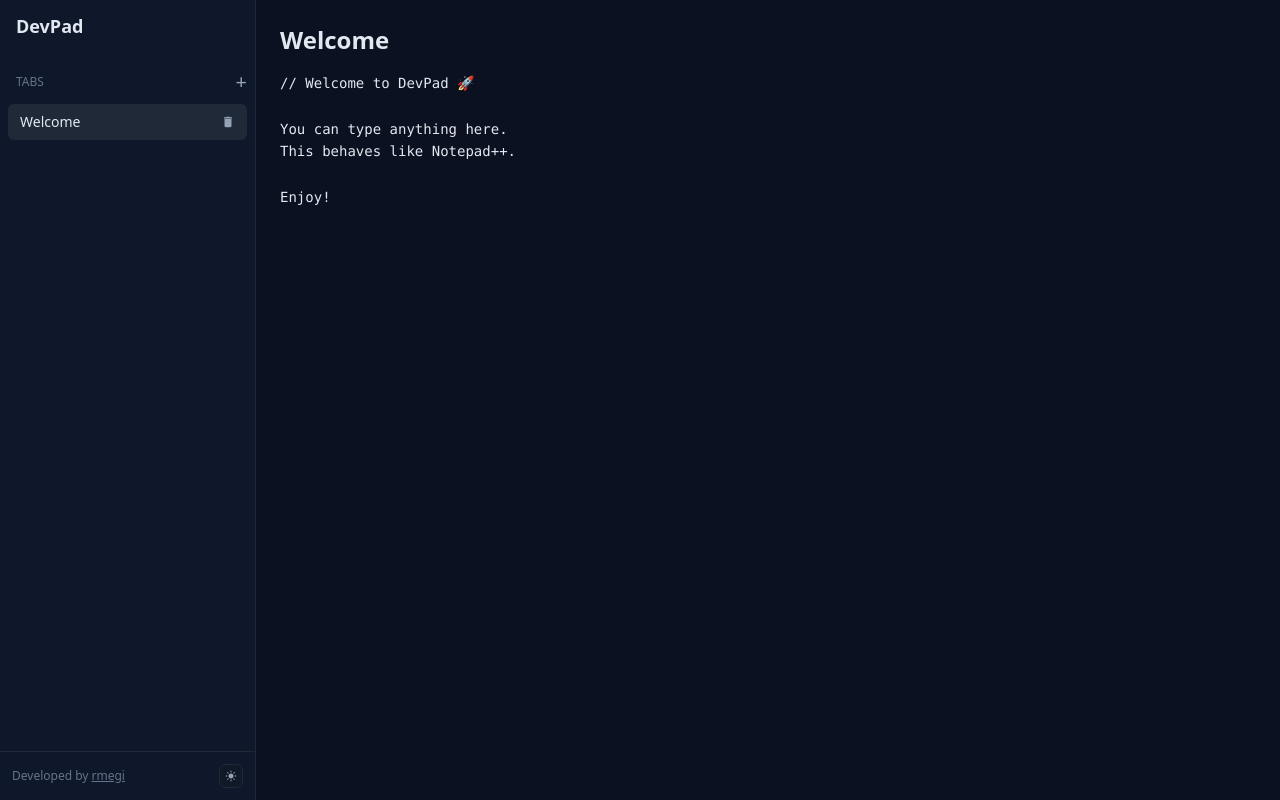
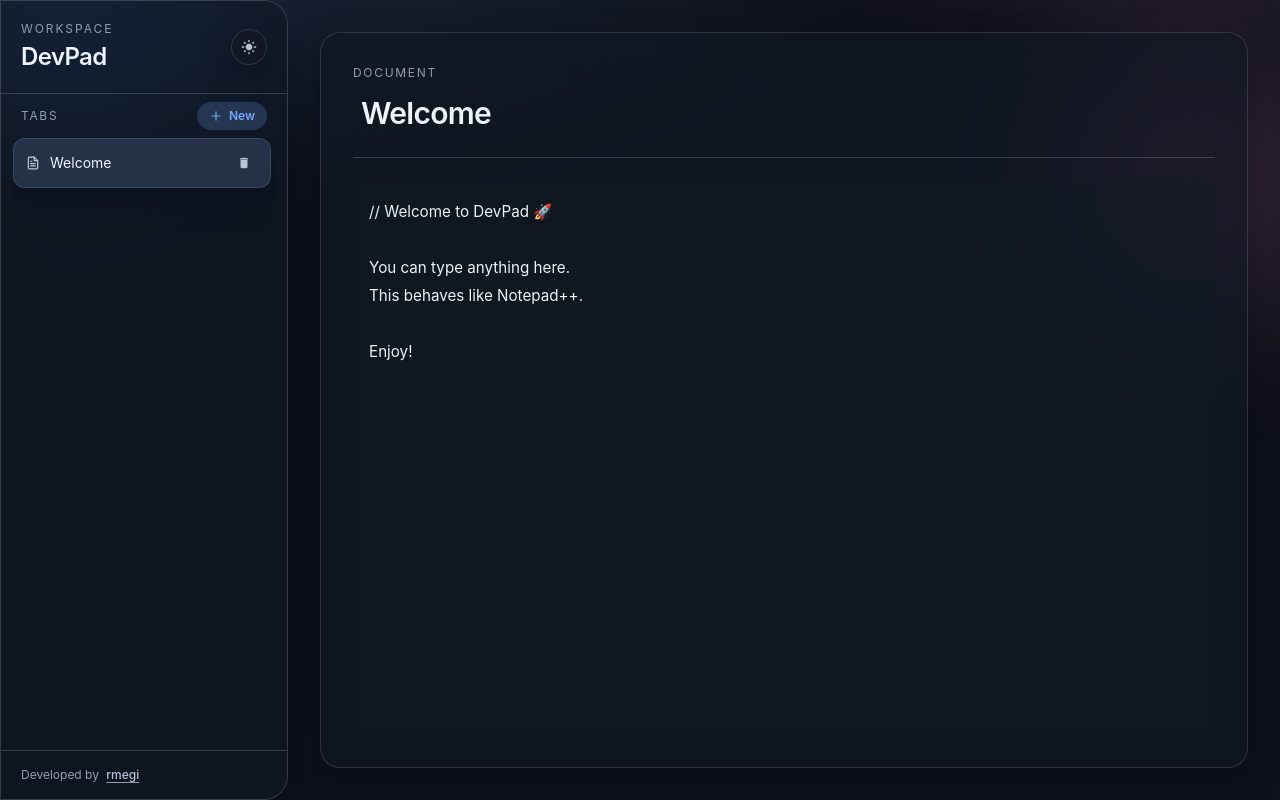
Before and after one commit to rmegi/dev-pad, a React (Vite) app in the folder dev-pad-gui/: page / in a window 1280 px wide. Built offline with nearby package versions, Linux system fonts and the light colour scheme.

Commit message:
feat: enhance UI components and improve layout for better user experience

```diff
--- a/dev-pad-gui/src/components/mainEditor/mainEditor.tsx
+++ b/dev-pad-gui/src/components/mainEditor/mainEditor.tsx
@@ -10,40 +10,47 @@
   const setContent = useSetAtom(setActiveTabContentAtom);
   const setTitle = useSetAtom(setActiveTabTitleAtom);
 
-  if (!activeTab) return null;
+  if (!activeTab) {
+    return (
+      <main className="flex h-full w-full flex-1 items-center justify-center p-4 md:p-8">
+        <div className="glass w-full max-w-xl rounded-[var(--radius-lg)] p-10 text-center">
+          <p className="text-lg font-semibold tracking-tight text-[var(--text)]">
+            No tab selected
+          </p>
+          <p className="mt-2 text-sm text-[var(--muted)]">
+            Create a new tab from the sidebar to start writing.
+          </p>
+        </div>
+      </main>
+    );
+  }
 
   return (
-    <main className="flex-1 h-full p-6 overflow-hidden flex flex-col min-h-0">
-      {/* Title */}
+    <main className="flex h-full w-full flex-1 p-4 md:p-8">
+      <section className="glass flex min-h-0 w-full flex-col rounded-[var(--radius-lg)] p-5 md:p-8">
+        <header className="thin-separator mb-4 border-b pb-4 md:mb-6 md:pb-5">
+          <p className="text-xs uppercase tracking-[0.14em] text-[var(--muted-2)]">
+            Document
+          </p>
           <input
             type="text"
-        className="bg-transparent text-2xl font-semibold outline-none mb-4 text-[var(--text)] placeholder:text-[var(--muted-2)]"
+            className="focus-ring mt-2 w-full rounded-[var(--radius-sm)] bg-transparent px-2 py-1.5 text-3xl font-semibold tracking-tight text-[var(--text)] outline-none placeholder:text-[var(--muted-2)]"
             value={activeTab.title}
             onChange={(e) => setTitle(e.target.value)}
+            placeholder="Untitled"
+            aria-label="Tab title"
           />
+        </header>
 
-      {/* Editor */}
         <textarea
-        className="
-          flex-1
-          min-h-0
-          h-full
-          w-full
-          bg-transparent
-          text-[var(--text)]
-          placeholder:text-[var(--muted-2)]
-          outline-none
-          resize-none
-          font-mono
-          text-sm
-          leading-relaxed
-          overflow-y-auto
-        "
+          className="focus-ring min-h-0 h-full w-full flex-1 resize-none rounded-[var(--radius-md)] bg-[var(--surface-soft)] px-4 py-4 font-[var(--font-mono)] text-[0.95rem] leading-7 text-[var(--text)] outline-none placeholder:text-[var(--muted-2)] transition-colors duration-[var(--duration-fast)] ease-[var(--easing-standard)]"
           spellCheck={false}
           value={activeTab.content}
           onChange={(e) => setContent(e.target.value)}
           placeholder="Start typing..."
+          aria-label="Editor content"
         />
+      </section>
     </main>
   );
 };
--- a/dev-pad-gui/src/components/tabSection/tabItem.tsx
+++ b/dev-pad-gui/src/components/tabSection/tabItem.tsx
@@ -2,6 +2,7 @@
 import { MdDelete } from "react-icons/md";
 import { useAtom } from "jotai";
 import { deleteActiveTabAtom } from "../../atoms/tabsAtom";
+import { FiFileText } from "react-icons/fi";
 
 import { useSortable } from "@dnd-kit/sortable";
 import { CSS } from "@dnd-kit/utilities";
@@ -30,15 +31,27 @@
       style={style}
       {...attributes}
       {...listeners}
-      className={`px-3 py-2 rounded-md text-sm transition flex justify-between items-center mb-2 cursor-grab active:cursor-grabbing
+      tabIndex={0}
+      role="button"
+      aria-pressed={active}
+      className={`focus-ring mb-2 flex cursor-grab items-center justify-between rounded-[var(--radius-sm)] border px-3 py-2.5 text-sm transition-all duration-[var(--duration-fast)] ease-[var(--easing-standard)] active:cursor-grabbing
         ${
           active
-            ? "bg-[var(--tab-active)] text-[var(--text)]"
-            : "text-[var(--muted)] hover:bg-[var(--tab-hover)] hover:text-[var(--text)]"
+            ? "border-[var(--border)] bg-[var(--tab-active)] text-[var(--text)] shadow-[var(--shadow-1)]"
+            : "border-transparent bg-transparent text-[var(--muted)] hover:border-[var(--border)] hover:bg-[var(--tab-hover)] hover:text-[var(--text)]"
         }`}
       onClick={onClick}
+      onKeyDown={(e) => {
+        if (e.key === "Enter" || e.key === " ") {
+          e.preventDefault();
+          onClick?.();
+        }
+      }}
     >
-      {title}
+      <div className="flex min-w-0 items-center gap-2.5">
+        <FiFileText className="shrink-0 text-sm opacity-80" />
+        <span className="truncate">{title}</span>
+      </div>
 
       {active && (
         <button
@@ -46,7 +59,8 @@
             e.stopPropagation();
             deleteTab();
           }}
-          className="text-[var(--muted)] hover:text-[var(--danger)] hover:text-lg transition-colors"
+          className="focus-ring inline-flex h-7 w-7 shrink-0 items-center justify-center rounded-full text-[var(--muted)] transition-colors duration-[var(--duration-fast)] hover:bg-[color-mix(in_oklab,var(--danger),transparent_84%)] hover:text-[var(--danger)]"
+          aria-label="Delete active tab"
         >
           <MdDelete />
         </button>
--- a/dev-pad-gui/src/components/tabSection/tabSection.tsx
+++ b/dev-pad-gui/src/components/tabSection/tabSection.tsx
@@ -3,24 +3,24 @@
 import { useAtom, useSetAtom } from "jotai";
 import {
   DndContext,
+  PointerSensor,
   closestCenter,
-  PointerSensor,
   useSensor,
   useSensors,
 } from "@dnd-kit/core";
-import { restrictToVerticalAxis } from "@dnd-kit/modifiers";
-import { restrictToParentElement } from "@dnd-kit/modifiers";
+import { restrictToParentElement, restrictToVerticalAxis } from "@dnd-kit/modifiers";
 import {
+  SortableContext,
   arrayMove,
-  SortableContext,
   verticalListSortingStrategy,
 } from "@dnd-kit/sortable";
 import {
   activeTabIdAtom,
   addTabAtom,
+  reorderTabsAtom,
   tabsAtom,
-  reorderTabsAtom,
 } from "../../atoms/tabsAtom";
+import { FiPlus } from "react-icons/fi";
 
 const TabSection: React.FC = () => {
   const [tabs] = useAtom(tabsAtom);
@@ -48,18 +48,20 @@
   };
 
   return (
-    <div className="mt-4 px-2 flex-1 flex flex-col min-h-0">
-      <div className="flex items-center justify-between mb-2 flex-shrink-0">
-        <p className="px-2 text-xs uppercase text-[var(--muted-2)]">Tabs</p>
+    <div className="mt-2 flex min-h-0 flex-1 flex-col px-3 pb-2">
+      <div className="mb-2 flex shrink-0 items-center justify-between px-2">
+        <p className="text-xs uppercase tracking-[0.14em] text-[var(--muted-2)]">Tabs</p>
         <button
           onClick={addTab}
-          className="text-[var(--muted)] hover:text-[var(--text)] transition-colors text-xl hover:font-bold"
+          className="focus-ring inline-flex items-center gap-1.5 rounded-full bg-[var(--accent-soft)] px-3 py-1.5 text-xs font-semibold text-[var(--accent)] transition-all duration-[var(--duration-fast)] ease-[var(--easing-standard)] hover:brightness-110"
+          aria-label="Add tab"
         >
-          +
+          <FiPlus className="text-sm" />
+          New
         </button>
       </div>
 
-      <div className="flex-1 overflow-y-auto overflow-x-hidden relative min-h-0">
+      <div className="scrollbar-thin scrollbar-track-transparent scrollbar-thumb-white/20 flex-1 overflow-y-auto overflow-x-hidden pr-1">
         <DndContext
           sensors={sensors}
           collisionDetection={closestCenter}
--- a/dev-pad-gui/src/components/themeButton/themeButton.tsx
+++ b/dev-pad-gui/src/components/themeButton/themeButton.tsx
@@ -12,7 +12,7 @@
       onClick={() =>
         setTheme((current) => (current === "dark" ? "light" : "dark"))
       }
-      className="h-6 w-6 inline-flex items-center justify-center rounded-md border border-[var(--border)] bg-[var(--surface-2)] text-[var(--muted)] hover:text-[var(--text)] hover:border-[var(--muted)] transition-colors"
+      className="focus-ring inline-flex h-9 w-9 items-center justify-center rounded-full border border-[var(--border)] bg-[var(--surface-strong)] text-[var(--muted)] shadow-[var(--shadow-1)] transition-all duration-[var(--duration-fast)] ease-[var(--easing-standard)] hover:text-[var(--text)]"
       aria-label={`Switch to ${theme === "dark" ? "light" : "dark"} theme`}
     >
       {theme === "dark" ? <MdLightMode /> : <MdDarkMode />}
--- a/dev-pad-gui/src/index.css
+++ b/dev-pad-gui/src/index.css
@@ -1,29 +1,114 @@
 @import "tailwindcss";
 
 .theme-root {
-  --bg: #f3f5f9;
-  --surface: #ffffff;
-  --surface-2: #f1f5f9;
-  --border: #d5dbe6;
+  --space-1: 0.5rem;
+  --space-2: 0.75rem;
+  --space-3: 1rem;
+  --space-4: 1.5rem;
+  --space-5: 2rem;
+
+  --radius-sm: 0.75rem;
+  --radius-md: 1rem;
+  --radius-lg: 1.25rem;
+
+  --font-sans:
+    "SF Pro Text", "SF Pro Display", "Segoe UI", "Helvetica Neue", Arial,
+    sans-serif;
+  --font-mono:
+    "SF Mono", "Menlo", "Monaco", "Cascadia Mono", "Segoe UI Mono", monospace;
+
+  --bg: #f4f6fb;
+  --bg-grad-a: rgba(133, 175, 255, 0.26);
+  --bg-grad-b: rgba(251, 185, 215, 0.2);
+
+  --surface: rgba(255, 255, 255, 0.7);
+  --surface-strong: rgba(255, 255, 255, 0.86);
+  --surface-soft: rgba(255, 255, 255, 0.5);
+  --border: rgba(27, 35, 52, 0.12);
+  --separator: rgba(15, 23, 42, 0.1);
   --text: #0f172a;
-  --muted: #64748b;
-  --muted-2: #94a3b8;
-  --tab-hover: #e8eef7;
-  --tab-active: #dfe8f7;
-  --accent: #2563eb;
-  --danger: #dc2626;
+  --muted: #4a5a73;
+  --muted-2: #6f7f98;
+
+  --tab-hover: rgba(255, 255, 255, 0.78);
+  --tab-active: rgba(255, 255, 255, 0.92);
+  --accent: #0a66ff;
+  --accent-soft: rgba(10, 102, 255, 0.14);
+  --danger: #d84a4a;
+
+  --shadow-1: 0 10px 28px rgba(15, 23, 42, 0.08);
+  --shadow-2: 0 20px 52px rgba(15, 23, 42, 0.14);
+  --ring: 0 0 0 3px rgba(10, 102, 255, 0.3);
+  --blur: 24px;
+
+  --duration-fast: 160ms;
+  --duration-base: 220ms;
+  --easing-standard: cubic-bezier(0.22, 1, 0.36, 1);
 }
 
 .theme-root[data-theme="dark"] {
-  --bg: #0b1120;
-  --surface: #0f172a;
-  --surface-2: #111827;
-  --border: #1f2937;
-  --text: #e2e8f0;
-  --muted: #94a3b8;
-  --muted-2: #64748b;
-  --tab-hover: #1e293b;
-  --tab-active: #1f2937;
-  --accent: #38bdf8;
-  --danger: #f87171;
+  --bg: #0e1117;
+  --bg-grad-a: rgba(64, 104, 187, 0.22);
+  --bg-grad-b: rgba(161, 96, 137, 0.22);
+
+  --surface: rgba(18, 25, 36, 0.66);
+  --surface-strong: rgba(18, 25, 36, 0.82);
+  --surface-soft: rgba(18, 25, 36, 0.52);
+  --border: rgba(203, 214, 232, 0.15);
+  --separator: rgba(203, 214, 232, 0.2);
+  --text: #edf2fb;
+  --muted: #b7c4da;
+  --muted-2: #8f9eb8;
+
+  --tab-hover: rgba(33, 46, 65, 0.68);
+  --tab-active: rgba(42, 57, 79, 0.82);
+  --accent: #72a9ff;
+  --accent-soft: rgba(114, 169, 255, 0.2);
+  --danger: #ff8787;
+
+  --shadow-1: 0 12px 30px rgba(2, 6, 23, 0.34);
+  --shadow-2: 0 24px 56px rgba(2, 6, 23, 0.45);
+  --ring: 0 0 0 3px rgba(114, 169, 255, 0.35);
 }
+
+.theme-root,
+.theme-root * {
+  box-sizing: border-box;
+}
+
+.theme-root {
+  font-family: var(--font-sans);
+  color-scheme: light;
+  background:
+    radial-gradient(1200px 460px at 12% -10%, var(--bg-grad-a), transparent 62%),
+    radial-gradient(900px 380px at 92% -18%, var(--bg-grad-b), transparent 55%),
+    var(--bg);
+}
+
+.theme-root[data-theme="dark"] {
+  color-scheme: dark;
+}
+
+.glass {
+  backdrop-filter: blur(var(--blur)) saturate(140%);
+  -webkit-backdrop-filter: blur(var(--blur)) saturate(140%);
+  background: var(--surface);
+  border: 1px solid var(--border);
+  box-shadow: var(--shadow-1);
+}
+
+.thin-separator {
+  border-color: var(--separator);
+}
+
+.focus-ring:focus-visible {
+  box-shadow: var(--ring);
+  outline: none;
+}
+
+@media (prefers-reduced-motion: reduce) {
+  .theme-root * {
+    animation: none !important;
+    transition: none !important;
+  }
+}
--- a/dev-pad-gui/src/pages/HomePage.tsx
+++ b/dev-pad-gui/src/pages/HomePage.tsx
@@ -14,51 +14,72 @@
 
   return (
     <div
-      className="theme-root flex h-screen bg-[var(--bg)] text-[var(--text)] transition-colors"
+      className="theme-root relative flex h-screen overflow-hidden text-[var(--text)] transition-colors duration-[var(--duration-base)] ease-[var(--easing-standard)]"
       data-theme={theme}
     >
-      <div className="md:hidden fixed top-0 left-0 right-0 h-14 bg-[var(--surface)] border-b border-[var(--border)] flex items-center justify-between px-4 z-50">
+      <div className="pointer-events-none absolute -left-24 -top-40 h-80 w-80 rounded-full bg-[var(--bg-grad-a)] blur-3xl" />
+      <div className="pointer-events-none absolute -right-16 top-8 h-72 w-72 rounded-full bg-[var(--bg-grad-b)] blur-3xl" />
+
+      <div className="glass thin-separator fixed left-3 right-3 top-3 z-50 flex h-14 items-center justify-between rounded-2xl px-4 md:hidden">
         <button
           onClick={() => setSidebarOpen(true)}
-          className="text-xl text-[var(--text)]"
+          className="focus-ring inline-flex h-9 w-9 items-center justify-center rounded-full text-lg text-[var(--text)] transition-colors duration-[var(--duration-fast)] hover:bg-[var(--accent-soft)]"
+          aria-label="Open sidebar"
         >
           <FiMenu />
         </button>
-        <img src="/devPadLogo.svg" alt="DevPad Logo" className="h-6 w-6" />
+        <div className="flex items-center gap-2">
+          <img src="/devPadLogo.svg" alt="DevPad Logo" className="h-6 w-6" />
+          <span className="text-sm font-semibold tracking-tight">DevPad</span>
+        </div>
+        <ThemeButton />
       </div>
 
-      <aside className="hidden md:flex w-64 bg-[var(--surface)] border-r border-[var(--border)] flex-col">
-        <div className="px-4 py-3 flex items-center justify-between">
-          <div className="text-lg font-semibold">DevPad</div>
+      <aside className="glass thin-separator relative z-10 hidden w-72 flex-col rounded-r-[1.5rem] border-l-0 border-t-0 border-b-0 md:flex">
+        <div className="thin-separator flex items-center justify-between border-b px-5 py-5">
+          <div>
+            <p className="text-xs uppercase tracking-[0.16em] text-[var(--muted-2)]">
+              Workspace
+            </p>
+            <div className="mt-1 text-2xl font-semibold tracking-tight">DevPad</div>
+          </div>
+          <ThemeButton />
         </div>
 
         <TabSection />
 
-        <div className="p-3 border-t border-[var(--border)] text-xs text-[var(--muted-2)] flex items-center justify-between">
+        <div className="thin-separator mt-3 flex items-center justify-between border-t px-5 py-4 text-xs text-[var(--muted-2)]">
           <div>
             Developed by{" "}
-            <a href="https://github.com/rmegi" className="underline">
+            <a
+              href="https://github.com/rmegi"
+              className="focus-ring rounded px-1 font-medium text-[var(--muted)] underline decoration-[var(--muted-2)] decoration-1 underline-offset-3 transition-colors hover:text-[var(--text)]"
+            >
               rmegi
             </a>
           </div>
-
-          <ThemeButton />
         </div>
       </aside>
 
       {sidebarOpen && (
-        <div className="md:hidden fixed inset-0 z-50 flex">
+        <div className="fixed inset-0 z-50 flex md:hidden">
           <div
-            className="absolute inset-0 bg-black/50"
+            className="absolute inset-0 bg-slate-950/40 backdrop-blur-sm"
             onClick={() => setSidebarOpen(false)}
           />
 
-          <aside className="relative w-72 max-w-[85%] h-full bg-[var(--surface)] border-r border-[var(--border)] flex flex-col">
-            <div className="px-4 py-3 flex items-center justify-between border-b border-[var(--border)]">
-              <div className="text-lg font-semibold">DevPad</div>
+          <aside className="glass thin-separator relative h-full w-80 max-w-[86%] rounded-r-[1.5rem] border-l-0 border-t-0 border-b-0">
+            <div className="thin-separator flex items-center justify-between border-b px-5 py-5">
+              <div>
+                <p className="text-xs uppercase tracking-[0.16em] text-[var(--muted-2)]">
+                  Workspace
+                </p>
+                <div className="mt-1 text-2xl font-semibold tracking-tight">DevPad</div>
+              </div>
               <button
                 onClick={() => setSidebarOpen(false)}
-                className="text-xl text-[var(--text)]"
+                className="focus-ring inline-flex h-9 w-9 items-center justify-center rounded-full text-xl text-[var(--text)] transition-colors duration-[var(--duration-fast)] hover:bg-[var(--accent-soft)]"
+                aria-label="Close sidebar"
               >
                 <FiX />
               </button>
@@ -66,10 +87,13 @@
 
             <TabSection />
 
-            <div className="p-3 border-t border-[var(--border)] text-xs text-[var(--muted-2)] flex items-center justify-between">
+            <div className="thin-separator mt-3 flex items-center justify-between border-t px-5 py-4 text-xs text-[var(--muted-2)]">
               <div>
                 Developed by{" "}
-                <a href="https://github.com/rmegi" className="underline">
+                <a
+                  href="https://github.com/rmegi"
+                  className="focus-ring rounded px-1 font-medium text-[var(--muted)] underline decoration-[var(--muted-2)] decoration-1 underline-offset-3 transition-colors hover:text-[var(--text)]"
+                >
                   rmegi
                 </a>
               </div>
@@ -80,7 +104,7 @@
         </div>
       )}
 
-      <main className="flex-1 w-full pt-14 md:pt-0">
+      <main className="z-10 flex w-full flex-1 pt-20 md:pt-0">
         <MainEditor />
       </main>
     </div>
```
Also changed, not shown: dev-pad-gui/src/components/codeBlock/codeBlock.tsx (+4 -4 lines), dev-pad-gui/src/components/copyButton/copyButton.tsx (+4 -11 lines). Lines whose indentation alone changed are shown as unchanged.
